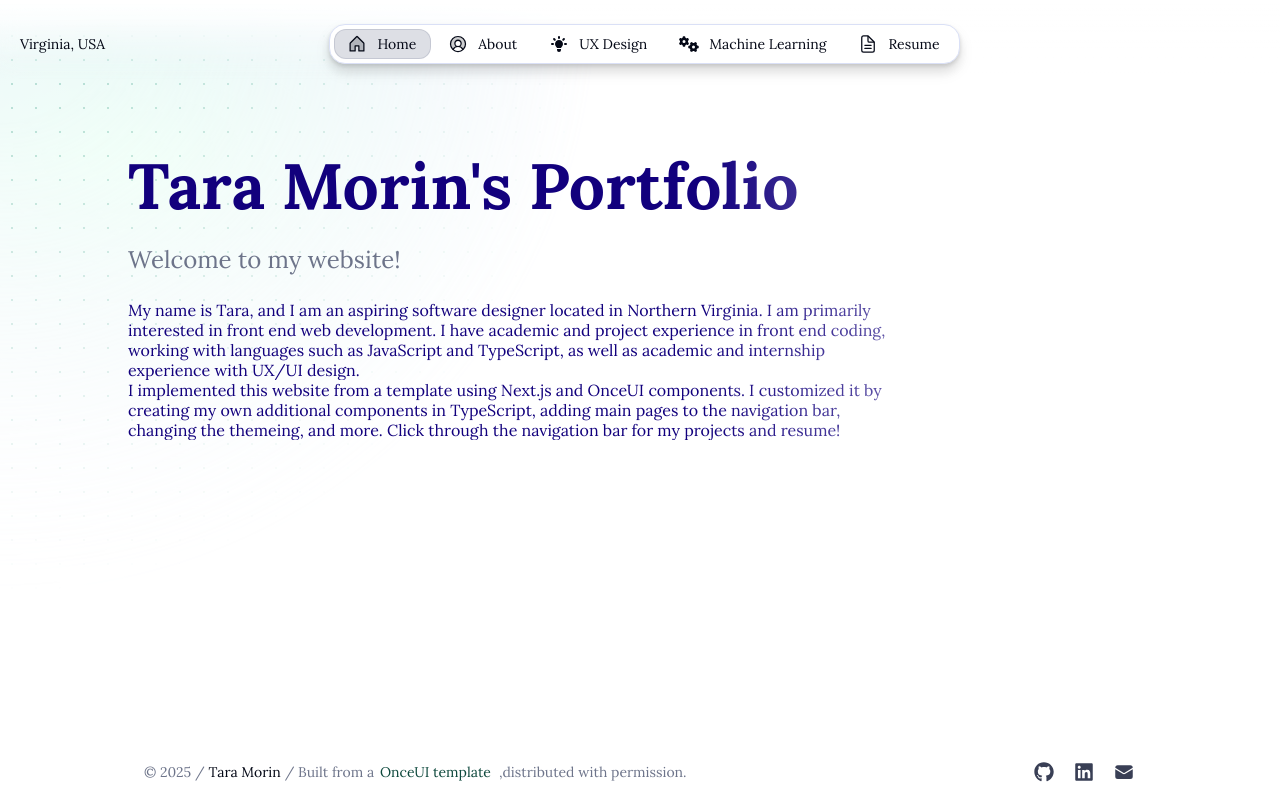
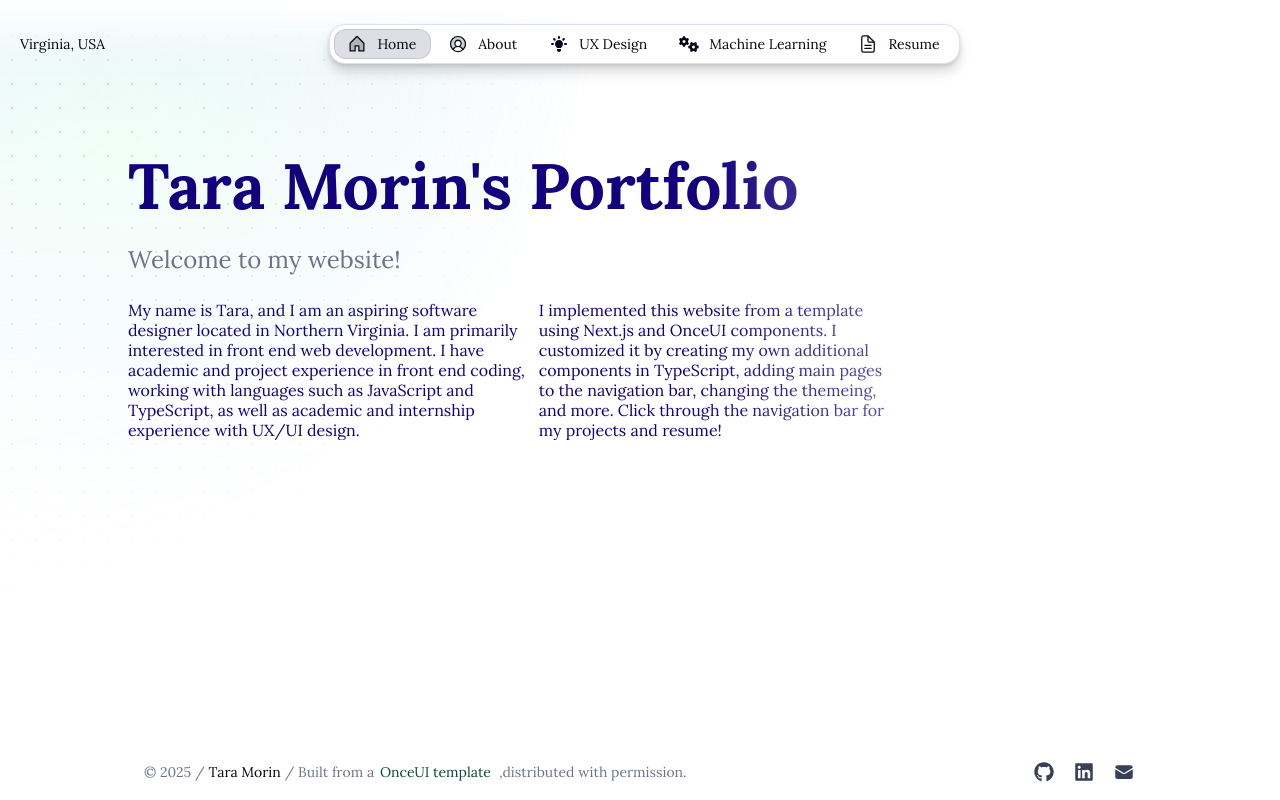
Before and after one commit to tara-morin/website, a Next.js app: page /en in a window 1280 px wide. Built offline with nearby package versions, Linux system fonts and the light colour scheme.

Commit message:
spacing on home page

```diff
--- a/src/app/[locale]/page.tsx
+++ b/src/app/[locale]/page.tsx
@@ -97,16 +97,12 @@ export default function Home(
 							</Text>
 						</RevealFx>
 						<RevealFx translateY="12" delay={0.4}>
-							<Flex fillWidth>
+							<Flex fillWidth gap="12">
 								<Text
 								color="#12007d"
 								>
 									{home.moreinfo}
 								</Text>
-							</Flex>
-						</RevealFx>
-						<RevealFx translateY="12" delay={0.4}>
-							<Flex fillWidth>
 								<Text
 								color="#12007d"
 								>
```
